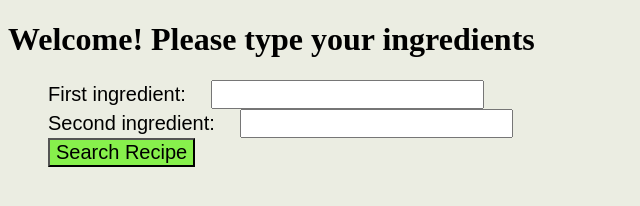
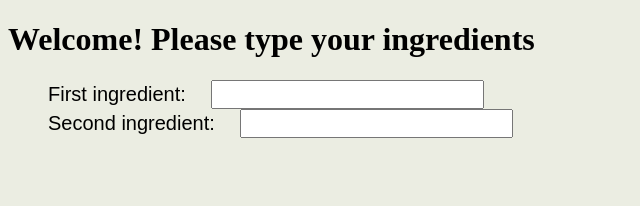
Before and after one commit to karenb-herrera/RecipeFinder, a plain HTML site: page src/main/resources/static/index.html in a window 1280 px wide. Shown: the whole page, without its empty margins (0-640 px from the left). Drawn offline with Linux system fonts and the light colour scheme.

Commit message:
Testing deployment - will be reversed

```diff
--- a/src/main/resources/static/index.html
+++ b/src/main/resources/static/index.html
@@ -3,7 +3,7 @@
     <meta charset="UTF-8">
     <title>Recipe Finder</title>
     <link rel="stylesheet" href="styles.css">
-    <script>
+    <!-- <script>
         // define the callAPI function that takes a first name and last name as parameters
         var callAPI = (ingredient1,ingredient2)=>{
             // instantiate a headers object
@@ -25,7 +25,7 @@
             .then(result => alert(JSON.parse(result).body))
             .catch(error => console.log('error', error));
         }
-    </script>
+    </script> -->
 </head>
 <body>
     <form>
@@ -39,8 +39,8 @@
             <input type="text" id="ing2">
         </div>
         <div>
-            <button class="submit-button" type="button" onclick="callAPI(document.getElementById('ing1').value,
-            document.getElementById('ing2').value)">Search Recipe</button>
+            <!-- <button class="submit-button" type="button" onclick="callAPI(document.getElementById('ing1').value,
+            document.getElementById('ing2').value)">Search Recipe</button> -->
         </div>
     </form>
 </body>
```
